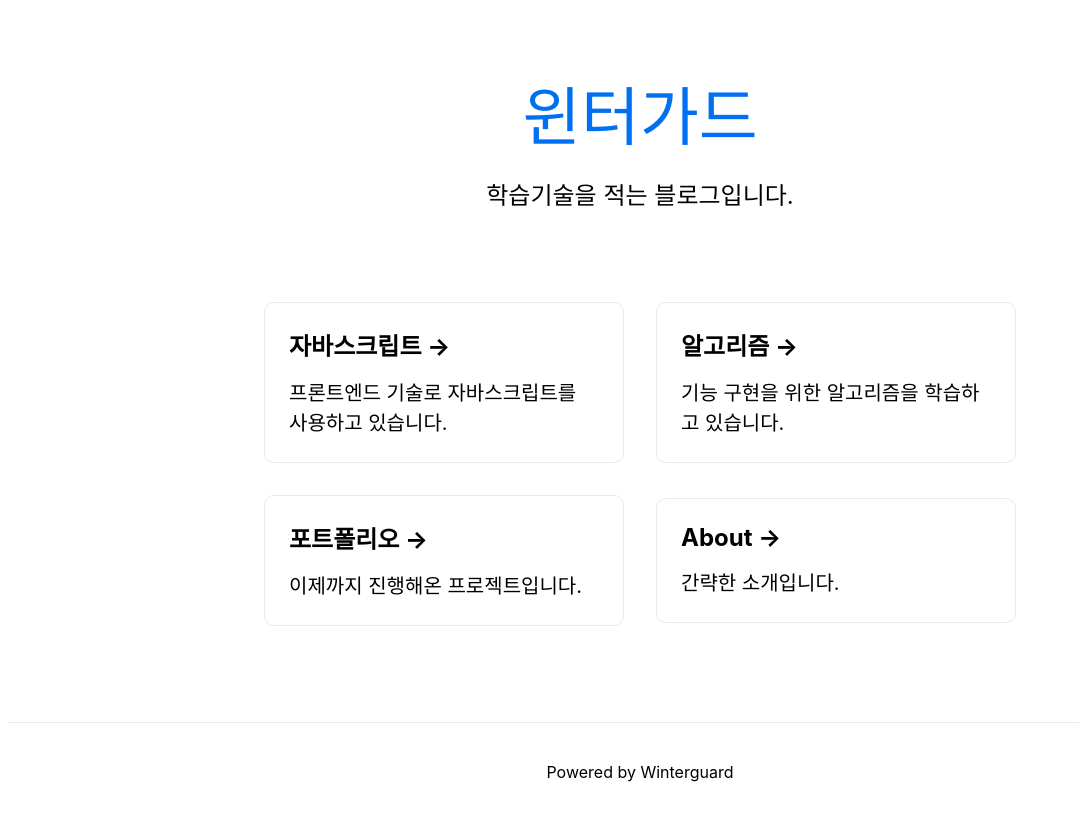
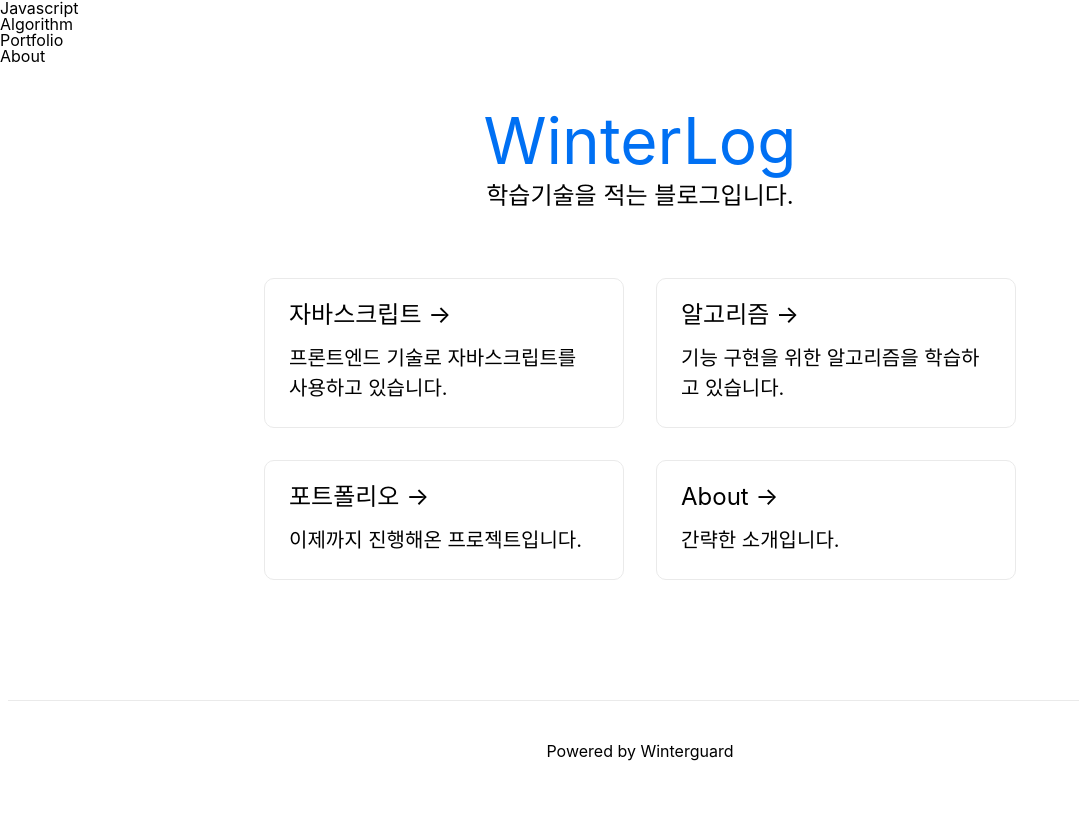
Before and after one commit to ProjectTavern/deprecated-winterguard.github.io, a Next.js app: page / in a window 1280 px wide. Shown: the whole page, without its empty margins (0-1079 px from the left). Built offline with nearby package versions, Linux system fonts and the light colour scheme.

Commit message:
add RemoteMenu

```diff
--- a/components/molecules/IndexCard/index.js
+++ b/components/molecules/IndexCard/index.js
@@ -1,9 +1,13 @@
+import Link from 'next/link'
+
 import { StyledIndexCard, StyledIndexCardTitle, StyledIndexCardDescription } from './private.IndexCard.styled';
 
  const IndexCard = ({ title, description, href, target }) => (
-    <StyledIndexCard href={href} target={target}>
+   <Link href={href} target={target}>
+      <StyledIndexCard>
         <StyledIndexCardTitle>{title} &rarr;</StyledIndexCardTitle>
         <StyledIndexCardDescription>{description}</StyledIndexCardDescription>
-    </StyledIndexCard>)
+      </StyledIndexCard>
+    </Link>)
 
 export default IndexCard;
--- /dev/null
+++ b/components/organizations/RemoteMenu/index.js
@@ -0,0 +1,12 @@
+import {StyledRemoteMenu} from './private.RemoteMenu.styled'
+
+const RemoteMenu = ({}) => <StyledRemoteMenu>
+  <>
+    <li>Javascript</li>
+    <li>Algorithm</li>
+    <li>Portfolio</li>
+    <li>About</li>
+  </>
+</StyledRemoteMenu>
+
+export default RemoteMenu
--- /dev/null
+++ b/components/organizations/RemoteMenu/private.RemoteMenu.styled.js
@@ -0,0 +1,11 @@
+import styled from 'styled-components'
+
+const StyledRemoteMenu = styled.ul`
+  position: fixed;
+  height: 30px;
+  top: 0;
+`
+
+export {
+  StyledRemoteMenu
+}
--- a/components/organizations/index.js
+++ b/components/organizations/index.js
@@ -1,7 +1,9 @@
+import RemoteMenu from './RemoteMenu';
 import IndexCardList from './IndexCardList';
 import MainTitle from './MainTitle';
 
 export {
+  RemoteMenu,
   MainTitle,
   IndexCardList,
 }
--- a/pages/_app.js
+++ b/pages/_app.js
@@ -1,6 +1,7 @@
 
 import { createGlobalStyle, ThemeProvider } from 'styled-components'
 import '../styles/globals.css'
+import { RemoteMenu } from '../components/organizations'
 
 const theme = {
   colors: {
@@ -10,7 +11,10 @@
 
 function MyApp({ Component, pageProps }) {
   return (<ThemeProvider theme={theme}>
-      <Component {...pageProps} />
+      <>
+        <RemoteMenu/>
+        <Component {...pageProps} />
+      </>
     </ThemeProvider>)
 }
 
--- a/pages/index.js
+++ b/pages/index.js
@@ -4,7 +4,7 @@
 
 export default function Home() {
   const mainTitle = {
-    title: '윈터가드',
+    title: 'WinterLog',
     description: '학습기술을 적는 블로그입니다.',
     href: 'https://winterguard.github.io/'
   };
@@ -13,7 +13,7 @@
       key: 'index-javascript',
       title: '자바스크립트',
       description: '프론트엔드 기술로 자바스크립트를 사용하고 있습니다.',
-      href: 'https://google.com'
+      href: '/study/javascript'
     },
     {
       key: 'index-algorithm',
--- /dev/null
+++ b/pages/study/javascript.js
@@ -0,0 +1,4 @@
+
+export default function Javascript() {
+  return <div>Javascript</div>
+}
--- a/styles/globals.css
+++ b/styles/globals.css
@@ -1,3 +1,405 @@
+/* http://meyerweb.com/eric/tools/css/reset/
+   v2.0 | 20110126
+   License: none (public domain)
+*/
+
+html, body, div, span, applet, object, iframe,
+h1, h2, h3, h4, h5, h6, p, blockquote, pre,
+a, abbr, acronym, address, big, cite, code,
+del, dfn, em, img, ins, kbd, q, s, samp,
+small, strike, strong, sub, sup, tt, var,
+b, u, i, center,
+dl, dt, dd, ol, ul, li,
+fieldset, form, label, legend,
+table, caption, tbody, tfoot, thead, tr, th, td,
+article, aside, canvas, details, embed,
+figure, figcaption, footer, header, hgroup,
+menu, nav, output, ruby, section, summary,
+time, mark, audio, video {
+	margin: 0;
+	padding: 0;
+	border: 0;
+	font-size: 100%;
+	font: inherit;
+	vertical-align: baseline;
+}
+/* HTML5 display-role reset for older browsers */
+article, aside, details, figcaption, figure,
+footer, header, hgroup, menu, nav, section {
+	display: block;
+}
+body {
+	line-height: 1;
+}
+ol, ul {
+	list-style: none;
+}
+blockquote, q {
+	quotes: none;
+}
+blockquote:before, blockquote:after,
+q:before, q:after {
+	content: '';
+	content: none;
+}
+table {
+	border-collapse: collapse;
+	border-spacing: 0;
+}
+
+
+/*! normalize.css v8.0.1 | MIT License | github.com/necolas/normalize.css */
+
+/* Document
+   ========================================================================== */
+
+/**
+ * 1. Correct the line height in all browsers.
+ * 2. Prevent adjustments of font size after orientation changes in iOS.
+ */
+
+ html {
+  line-height: 1.15; /* 1 */
+  -webkit-text-size-adjust: 100%; /* 2 */
+}
+
+/* Sections
+   ========================================================================== */
+
+/**
+ * Remove the margin in all browsers.
+ */
+
+body {
+  margin: 0;
+}
+
+/**
+ * Render the `main` element consistently in IE.
+ */
+
+main {
+  display: block;
+}
+
+/**
+ * Correct the font size and margin on `h1` elements within `section` and
+ * `article` contexts in Chrome, Firefox, and Safari.
+ */
+
+h1 {
+  font-size: 2em;
+  margin: 0.67em 0;
+}
+
+/* Grouping content
+   ========================================================================== */
+
+/**
+ * 1. Add the correct box sizing in Firefox.
+ * 2. Show the overflow in Edge and IE.
+ */
+
+hr {
+  box-sizing: content-box; /* 1 */
+  height: 0; /* 1 */
+  overflow: visible; /* 2 */
+}
+
+/**
+ * 1. Correct the inheritance and scaling of font size in all browsers.
+ * 2. Correct the odd `em` font sizing in all browsers.
+ */
+
+pre {
+  font-family: monospace, monospace; /* 1 */
+  font-size: 1em; /* 2 */
+}
+
+/* Text-level semantics
+   ========================================================================== */
+
+/**
+ * Remove the gray background on active links in IE 10.
+ */
+
+a {
+  background-color: transparent;
+}
+
+/**
+ * 1. Remove the bottom border in Chrome 57-
+ * 2. Add the correct text decoration in Chrome, Edge, IE, Opera, and Safari.
+ */
+
+abbr[title] {
+  border-bottom: none; /* 1 */
+  text-decoration: underline; /* 2 */
+  text-decoration: underline dotted; /* 2 */
+}
+
+/**
+ * Add the correct font weight in Chrome, Edge, and Safari.
+ */
+
+b,
+strong {
+  font-weight: bolder;
+}
+
+/**
+ * 1. Correct the inheritance and scaling of font size in all browsers.
+ * 2. Correct the odd `em` font sizing in all browsers.
+ */
+
+code,
+kbd,
+samp {
+  font-family: monospace, monospace; /* 1 */
+  font-size: 1em; /* 2 */
+}
+
+/**
+ * Add the correct font size in all browsers.
+ */
+
+small {
+  font-size: 80%;
+}
+
+/**
+ * Prevent `sub` and `sup` elements from affecting the line height in
+ * all browsers.
+ */
+
+sub,
+sup {
+  font-size: 75%;
+  line-height: 0;
+  position: relative;
+  vertical-align: baseline;
+}
+
+sub {
+  bottom: -0.25em;
+}
+
+sup {
+  top: -0.5em;
+}
+
+/* Embedded content
+   ========================================================================== */
+
+/**
+ * Remove the border on images inside links in IE 10.
+ */
+
+img {
+  border-style: none;
+}
+
+/* Forms
+   ========================================================================== */
+
+/**
+ * 1. Change the font styles in all browsers.
+ * 2. Remove the margin in Firefox and Safari.
+ */
+
+button,
+input,
+optgroup,
+select,
+textarea {
+  font-family: inherit; /* 1 */
+  font-size: 100%; /* 1 */
+  line-height: 1.15; /* 1 */
+  margin: 0; /* 2 */
+}
+
+/**
+ * Show the overflow in IE.
+ * 1. Show the overflow in Edge.
+ */
+
+button,
+input { /* 1 */
+  overflow: visible;
+}
+
+/**
+ * Remove the inheritance of text transform in Edge, Firefox, and IE.
+ * 1. Remove the inheritance of text transform in Firefox.
+ */
+
+button,
+select { /* 1 */
+  text-transform: none;
+}
+
+/**
+ * Correct the inability to style clickable types in iOS and Safari.
+ */
+
+button,
+[type="button"],
+[type="reset"],
+[type="submit"] {
+  -webkit-appearance: button;
+}
+
+/**
+ * Remove the inner border and padding in Firefox.
+ */
+
+button::-moz-focus-inner,
+[type="button"]::-moz-focus-inner,
+[type="reset"]::-moz-focus-inner,
+[type="submit"]::-moz-focus-inner {
+  border-style: none;
+  padding: 0;
+}
+
+/**
+ * Restore the focus styles unset by the previous rule.
+ */
+
+button:-moz-focusring,
+[type="button"]:-moz-focusring,
+[type="reset"]:-moz-focusring,
+[type="submit"]:-moz-focusring {
+  outline: 1px dotted ButtonText;
+}
+
+/**
+ * Correct the padding in Firefox.
+ */
+
+fieldset {
+  padding: 0.35em 0.75em 0.625em;
+}
+
+/**
+ * 1. Correct the text wrapping in Edge and IE.
+ * 2. Correct the color inheritance from `fieldset` elements in IE.
+ * 3. Remove the padding so developers are not caught out when they zero out
+ *    `fieldset` elements in all browsers.
+ */
+
+legend {
+  box-sizing: border-box; /* 1 */
+  color: inherit; /* 2 */
+  display: table; /* 1 */
+  max-width: 100%; /* 1 */
+  padding: 0; /* 3 */
+  white-space: normal; /* 1 */
+}
+
+/**
+ * Add the correct vertical alignment in Chrome, Firefox, and Opera.
+ */
+
+progress {
+  vertical-align: baseline;
+}
+
+/**
+ * Remove the default vertical scrollbar in IE 10+.
+ */
+
+textarea {
+  overflow: auto;
+}
+
+/**
+ * 1. Add the correct box sizing in IE 10.
+ * 2. Remove the padding in IE 10.
+ */
+
+[type="checkbox"],
+[type="radio"] {
+  box-sizing: border-box; /* 1 */
+  padding: 0; /* 2 */
+}
+
+/**
+ * Correct the cursor style of increment and decrement buttons in Chrome.
+ */
+
+[type="number"]::-webkit-inner-spin-button,
+[type="number"]::-webkit-outer-spin-button {
+  height: auto;
+}
+
+/**
+ * 1. Correct the odd appearance in Chrome and Safari.
+ * 2. Correct the outline style in Safari.
+ */
+
+[type="search"] {
+  -webkit-appearance: textfield; /* 1 */
+  outline-offset: -2px; /* 2 */
+}
+
+/**
+ * Remove the inner padding in Chrome and Safari on macOS.
+ */
+
+[type="search"]::-webkit-search-decoration {
+  -webkit-appearance: none;
+}
+
+/**
+ * 1. Correct the inability to style clickable types in iOS and Safari.
+ * 2. Change font properties to `inherit` in Safari.
+ */
+
+::-webkit-file-upload-button {
+  -webkit-appearance: button; /* 1 */
+  font: inherit; /* 2 */
+}
+
+/* Interactive
+   ========================================================================== */
+
+/*
+ * Add the correct display in Edge, IE 10+, and Firefox.
+ */
+
+details {
+  display: block;
+}
+
+/*
+ * Add the correct display in all browsers.
+ */
+
+summary {
+  display: list-item;
+}
+
+/* Misc
+   ========================================================================== */
+
+/**
+ * Add the correct display in IE 10+.
+ */
+
+template {
+  display: none;
+}
+
+/**
+ * Add the correct display in IE 10.
+ */
+
+[hidden] {
+  display: none;
+}
+
+/* custom setting */
+
 html,
 body {
   padding: 0;
```
Also changed, not shown: 1 other file (tests, documents, lock files or other folders).
